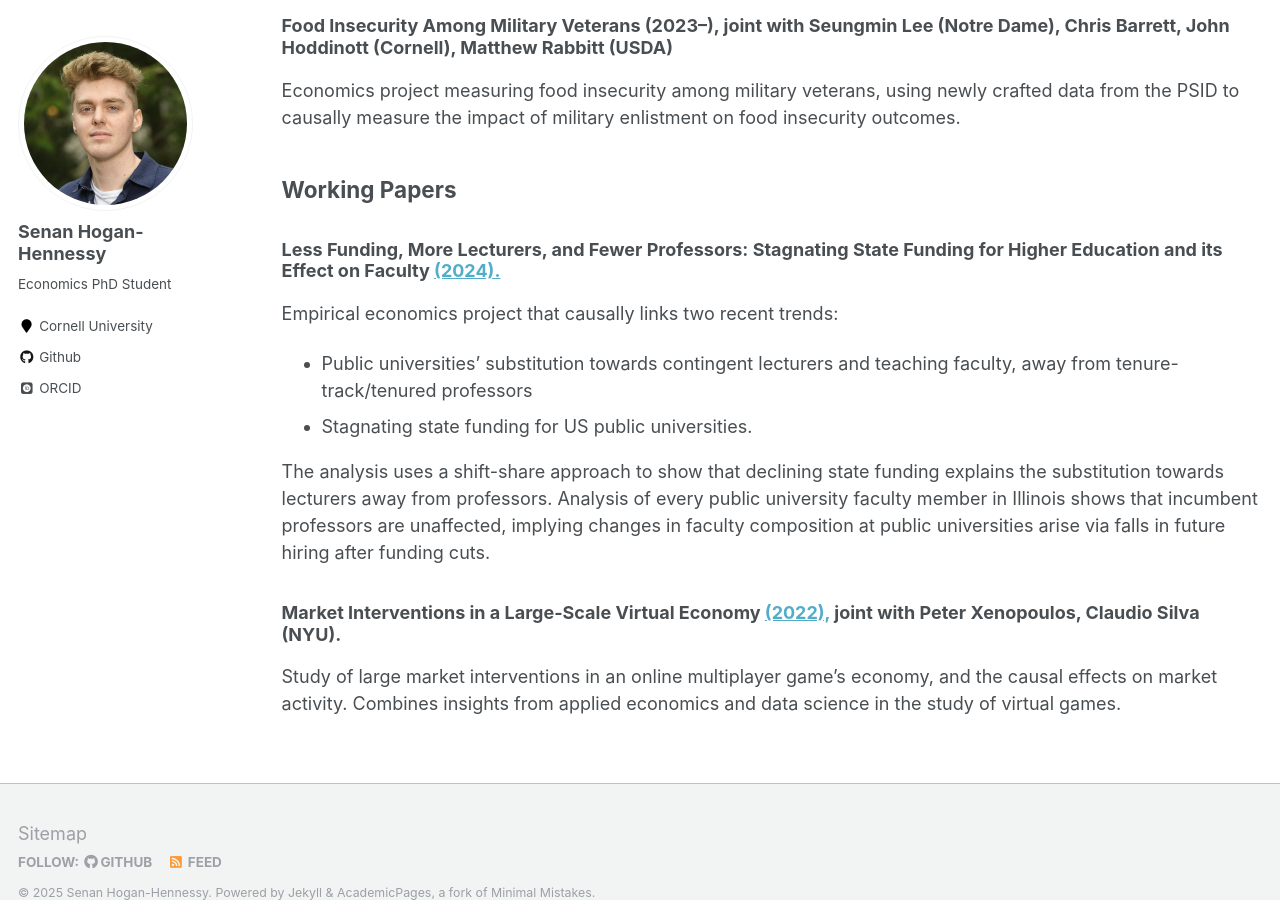
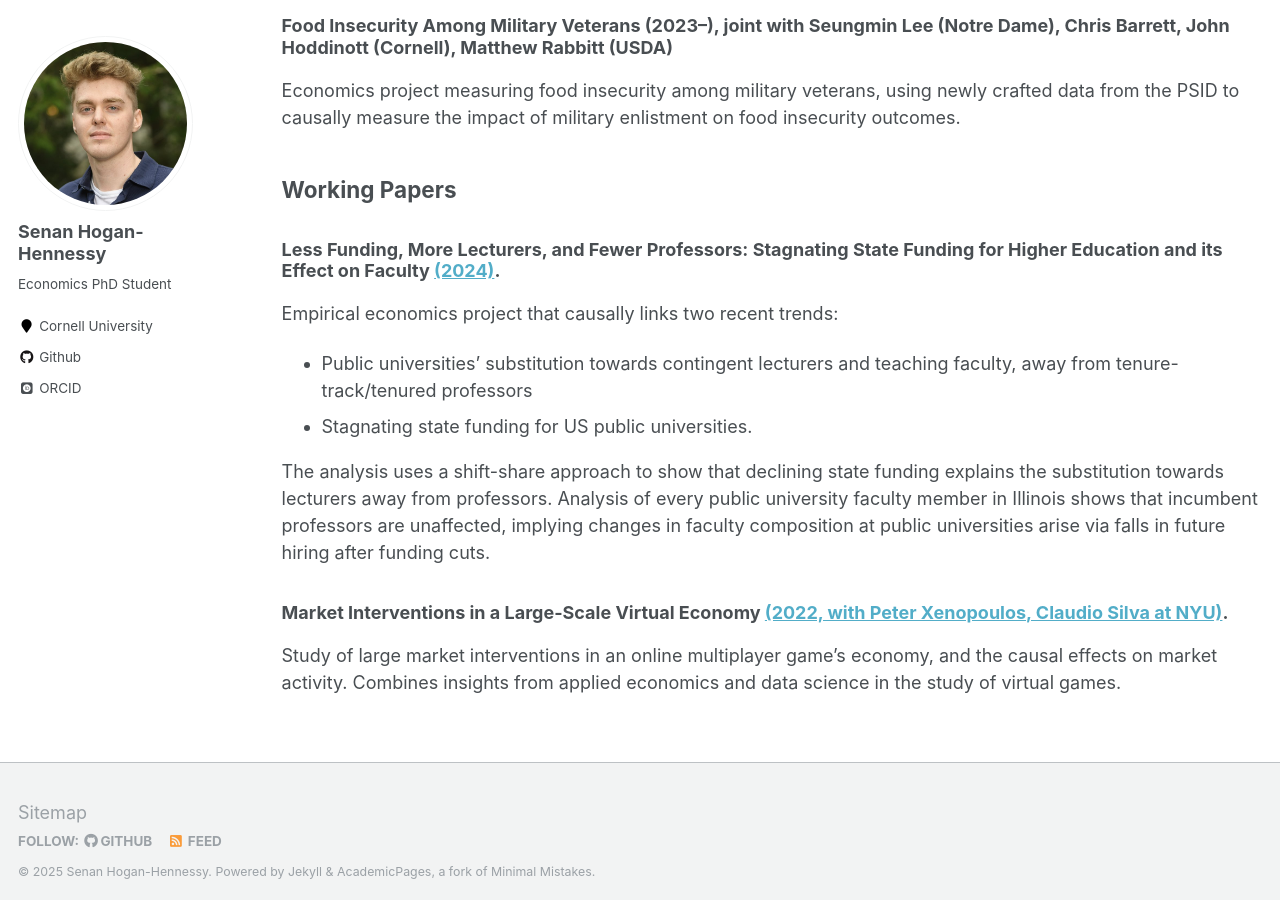
Before and after one commit to shoganhennessy/shoganhennessy.github.io, a Jekyll site: the page built from _pages/research.md, in a window 1280 px wide and 900 px high, scrolled down 1137 px. Built offline with Jekyll 4.4.1, drawn with Linux system fonts in a browser that asks for light colours; some web fonts are replaced.

Commit message:
Fixed research page; needs buttons for the abstracts and shorter summaries for each.

```diff
--- a/_pages/research.md
+++ b/_pages/research.md
@@ -20,7 +20,7 @@
 Correlational evidence with public data shows that direct genetic associations are indistinguishable from zero --- all causal associations of the Ed PGI are explained by the indirect education channel, and not by a direct genetic channel.
 Causal estimates using restricted UK Biobank data are to follow.
 
-### Causal Mediation in Natural Experiments [(2025).](https://github.com/shoganhennessy/mediation-natural-experiment/blob/main/mediation-natural-experiment-2025.pdf)
+### Causal Mediation in Natural Experiments [(2025)](https://github.com/shoganhennessy/mediation-natural-experiment/blob/main/mediation-natural-experiment-2025.pdf).
 
 Natural experiments are a cornerstone of applied economics, providing settings for estimating causal effects with a compelling argument for treatment ignorability.
 Causal Mediation (CM) methods aim to estimate how much of the treatment effect operates through a proposed mediator, illuminating mechanisms that causal effects operate through.
@@ -38,7 +38,7 @@
 
 ## Working Papers
 
-### Less Funding, More Lecturers, and Fewer Professors: Stagnating State Funding for Higher Education and its Effect on Faculty [(2024).](https://github.com/shoganhennessy/state-funding-faculty/blob/main/state-funding-faculty-2024.pdf)
+### Less Funding, More Lecturers, and Fewer Professors: Stagnating State Funding for Higher Education and its Effect on Faculty [(2024)](https://github.com/shoganhennessy/state-funding-faculty/blob/main/.state-funding-faculty-2024.pdf).
 
 Empirical economics project that causally links two recent trends:
 
@@ -48,7 +48,7 @@
 The analysis uses a shift-share approach to show that declining state funding explains the substitution towards lecturers away from professors.
 Analysis of every public university faculty member in Illinois shows that incumbent professors are unaffected, implying changes in faculty composition at public universities arise via falls in future hiring after funding cuts.
 
-### Market Interventions in a Large-Scale Virtual Economy [(2022),](https://doi.org/10.48550/arXiv.2210.07970) joint with Peter Xenopoulos, Claudio Silva (NYU).
+### Market Interventions in a Large-Scale Virtual Economy [(2022, with Peter Xenopoulos, Claudio Silva at NYU)](https://doi.org/10.48550/arXiv.2210.07970).
 
 Study of large market interventions in an online multiplayer game's economy, and the causal effects on market activity.
 Combines insights from applied economics and data science in the study of virtual games.
```
